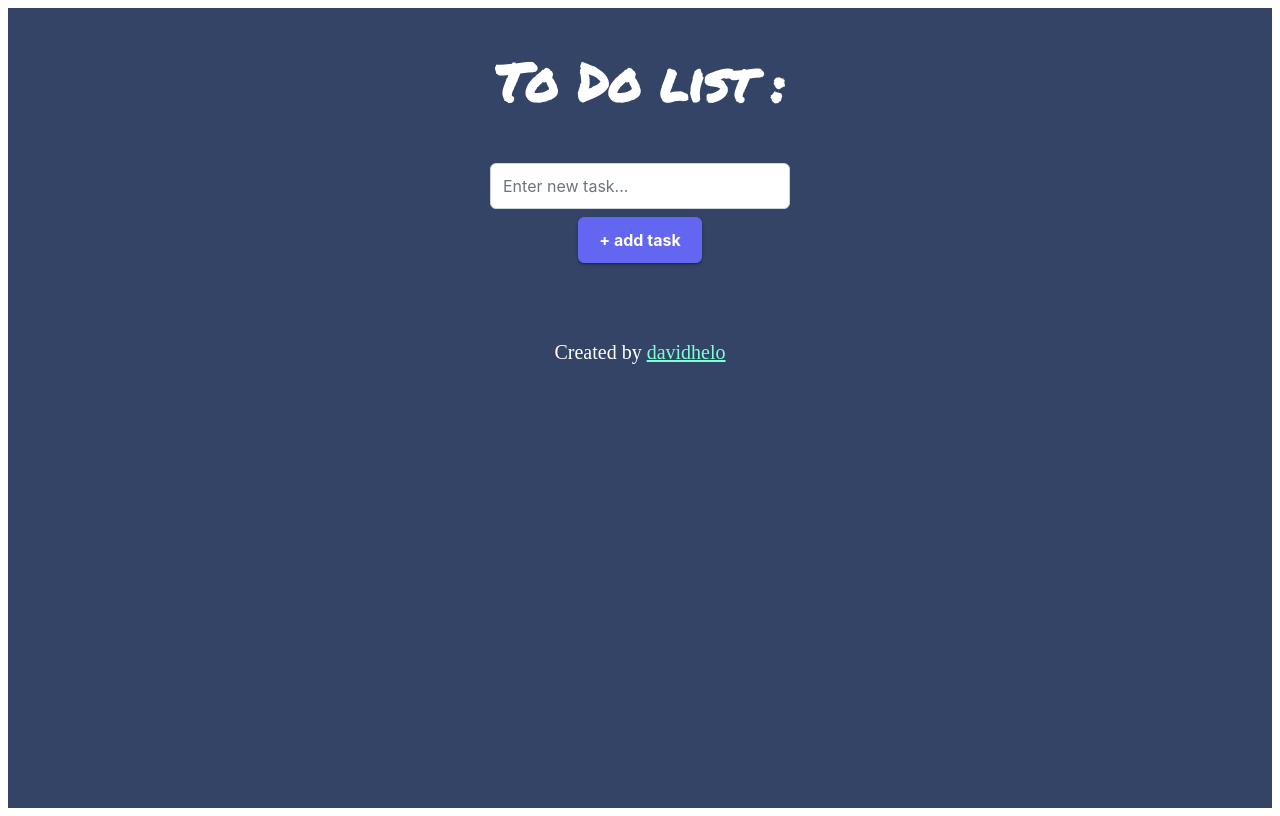
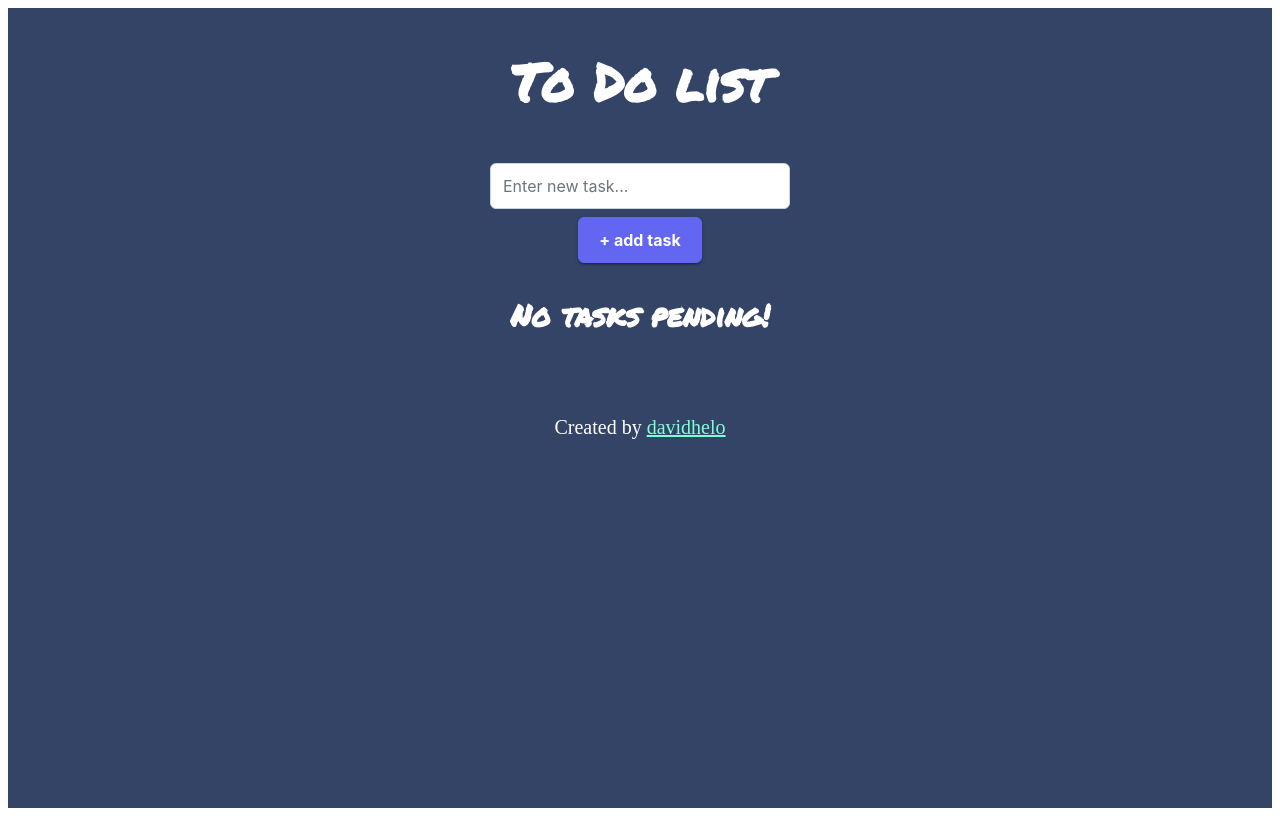
Before and after one commit to davidhelo/tasks_app, a React (Create React App) app: page / in a window 1280 px wide. Built offline with nearby package versions, Linux system fonts and the light colour scheme.

Commit message:
feat: message when no task has been added is included now

```diff
--- a/src/App.js
+++ b/src/App.js
@@ -71,7 +71,7 @@ class App extends React.Component {
   render() {
     return (
       <div className="App-container">
-        <h1 >To Do list :</h1>
+        <h1 >To Do list </h1>
             <InputText
               id="txtNewTask"
               type="text"
--- a/src/Overview.js
+++ b/src/Overview.js
@@ -31,7 +31,7 @@ function Overview(props) {
 
     return (
       <div>
-          {tasksList.length > 0 ? <h3>List of tasks:</h3> : <h3></h3> }
+          {tasksList.length > 0 ? <h3>List of tasks:</h3> : <h3>No tasks pending! </h3> }
           <div>
             {tasksList}
           </div>
```
